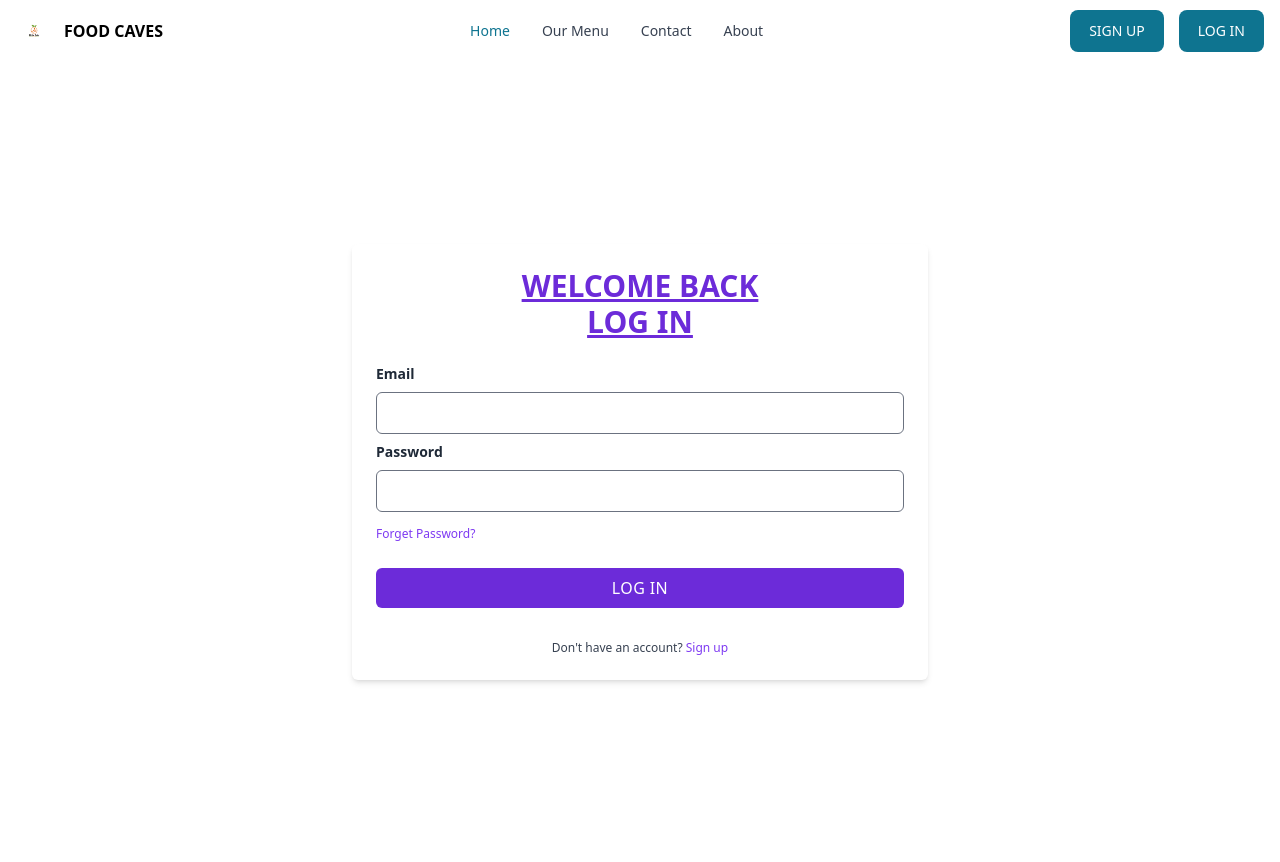
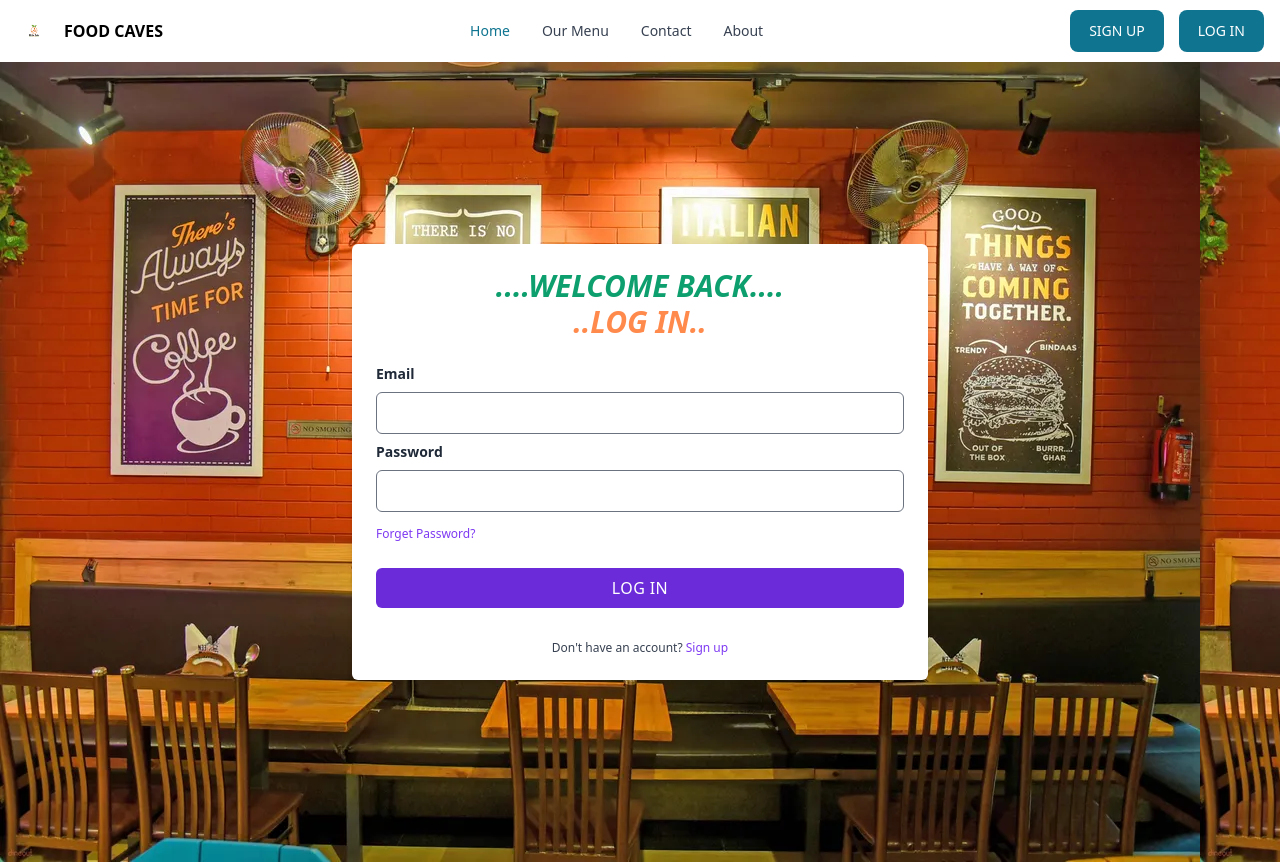
Before and after one commit to VINAY-TIWARI9915/CANTEEN-MANAGEMENT-SYSTEM, a React (Vite) app: page /LOGIN in a window 1280 px wide. Built offline with nearby package versions, Linux system fonts and the light colour scheme.

Commit message:
adding background in sign up and login page

```diff
--- a/src/components/Login.jsx
+++ b/src/components/Login.jsx
@@ -5,13 +5,15 @@ export default function Login() {
     let Navigate=useNavigate();
     return (<>
 
-        <div className="relative flex flex-col justify-center min-h-screen overflow-hidden">
+        <div className="relative flex flex-col justify-center min-h-screen overflow-hidden"  style={{
+      backgroundImage: `url("img4.webp")`
+    }}>
             <div className="w-full p-6 m-auto bg-white rounded-md shadow-md lg:max-w-xl">
-            <h1 className="text-3xl font-semibold text-center text-purple-700 underline">
-                   WELCOME BACK
+            <h1 className="text-3xl font-semibold text-center text-green-500 italic">
+                   ....WELCOME BACK....
                 </h1>
-                <h1 className="text-3xl font-semibold text-center text-purple-700 underline">
-                   LOG IN
+                <h1 className="text-3xl font-semibold text-center text-orange-400 italic p-2px">
+                   ..LOG IN..
                 </h1>
                 <form className="mt-6">
                     <div className="mb-2">
--- a/src/components/Signup.jsx
+++ b/src/components/Signup.jsx
@@ -5,21 +5,23 @@ export default function Signup()
  {let Navigate=useNavigate();
 return (
 <>
-<section class="bg-gray-50 dark:bg-gray-900">
+<section class="bg-gray-50 dark:bg-gray-900"style={{
+      backgroundImage: `url("img4.webp")`
+    }}>
   <div class="flex flex-col items-center justify-center px-6 py-8 mx-auto md:h-screen lg:py-0">
       <a href="#" class="flex items-center mb-6 text-2xl font-semibold text-gray-900 dark:text-white">
-          <img class="w-8 h-8 mr-2" src="https://flowbite.s3.amazonaws.com/blocks/marketing-ui/logo.svg" alt="logo"/>
+          <img class="w-8 h-8 mr-2" src="LOGO.png" alt="logo"/>
           FOOD CAVES
       </a>
       <div class="w-full bg-white rounded-lg shadow dark:border md:mt-0 sm:max-w-md xl:p-0 dark:bg-gray-800 dark:border-gray-700">
-          <div class="p-6 space-y-4 md:space-y-6 sm:p-8">
+          <div class="p-6 space-y-4 md:space-y-6 sm:p-8" >
               <h1 class="text-xl font-bold leading-tight tracking-tight text-gray-900 md:text-2xl dark:text-white">
                   Create and account
               </h1>
               <form class="space-y-4 md:space-y-6" action="#">
                   <div>
                       <label for="email" class="block mb-2 text-sm font-medium text-gray-900 dark:text-white">Your email</label>
-                      <input type="email" name="email" id="email" class="bg-gray-50 border border-gray-300 text-gray-900 sm:text-sm rounded-lg focus:ring-black-600 focus:border-primary-600 block w-full p-2.5 dark:bg-gray-700 dark:border-gray-600 dark:placeholder-gray-400 dark:text-white dark:focus:ring-blue-500 dark:focus:border-blue-500" placeholder="name@company.com" required=""/>
+                      <input type="email" name="email" id="email" class="bg-gray-50 border border-gray-300 text-gray-900 sm:text-sm rounded-lg focus:ring-primary-600 focus:border-primary-600 block w-full p-2.5 dark:bg-gray-700 dark:border-gray-600 dark:placeholder-gray-400 dark:text-white dark:focus:ring-blue-500 dark:focus:border-blue-500" placeholder="name@company.com" required=""/>
                   </div>
                   <div>
                       <label for="rollno" class="block mb-2 text-sm font-medium text-gray-900 dark:text-white">College Roll no.</label>
```
